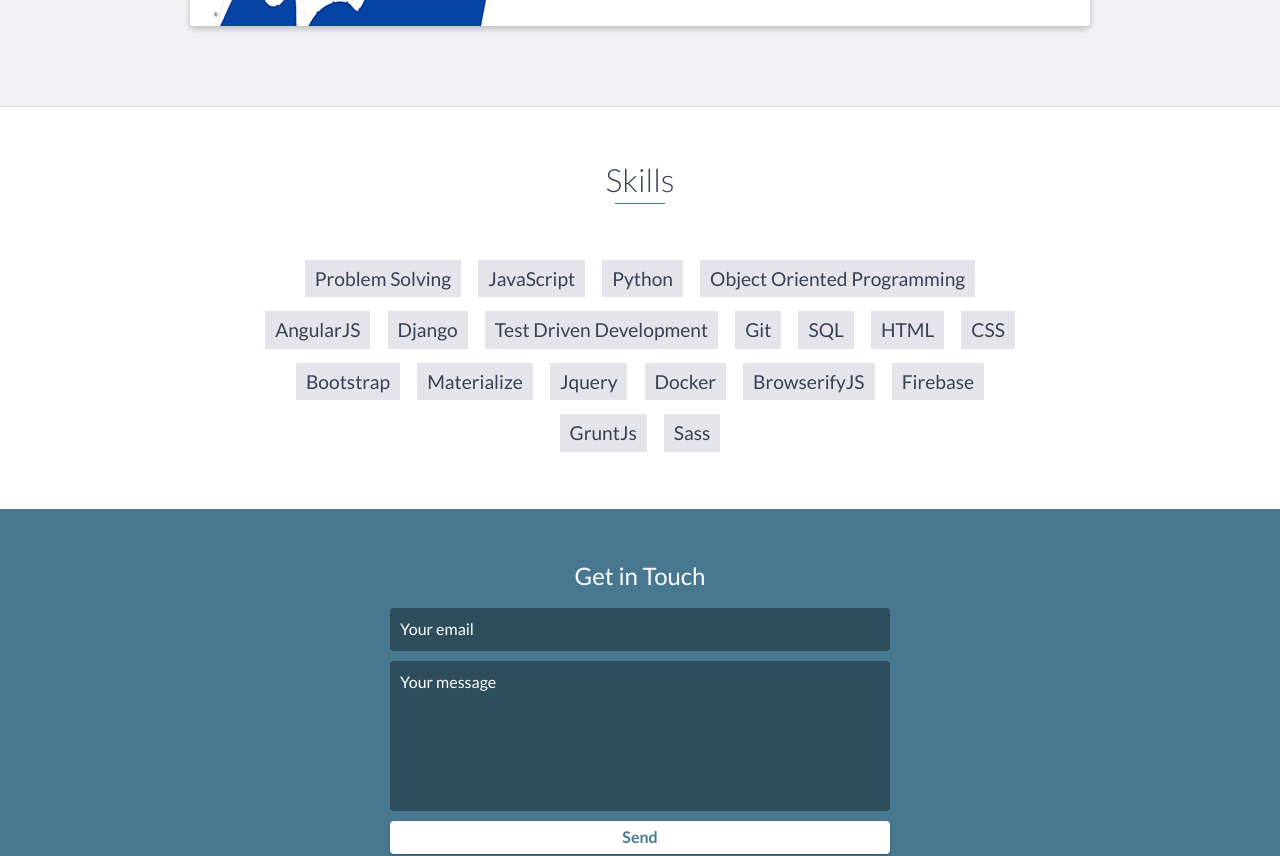
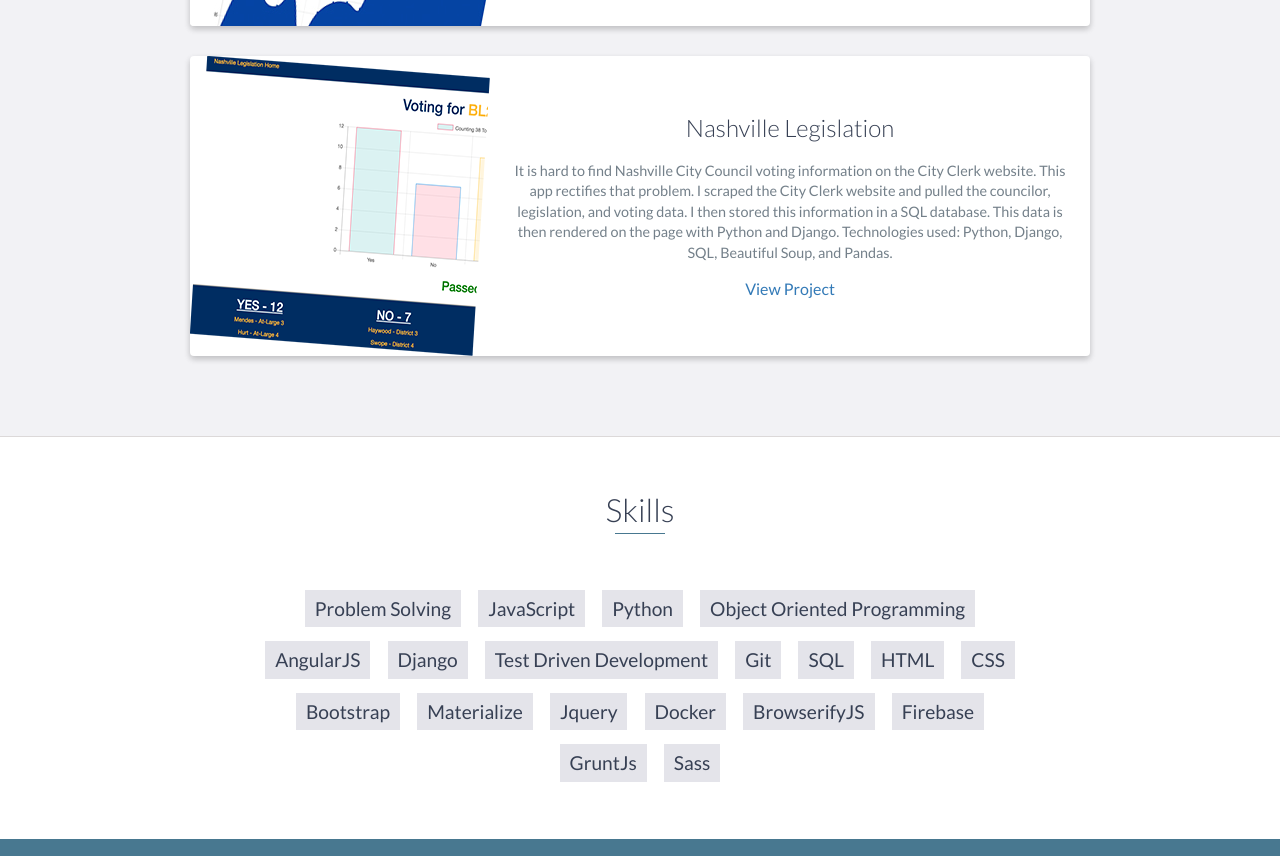
Before and after one commit to jamestonkin/jamestonkin.github.io, a website: page index.html in a window 1280 px wide. Shown: the part 3226-4082 px from the top of the page. Drawn offline with nearby package versions, Linux system fonts and the light colour scheme.

Commit message:
added third project

```diff
--- a/index.html
+++ b/index.html
@@ -182,20 +182,20 @@
                 </div>
                 <!-- End .project -->
 
-                <!-- <div class="project shadow-large">
+                <div class="project shadow-large">
                     <div class="project-image">
-                        <img src="images/project.jpg" />
-                    </div> -->
+                        <img src="images/nashleg.png" />
+                    </div>
                     <!-- End .project-image -->
-                    <!-- <div class="project-info">
-                        <h3>Project Name Here</h3>
+                    <div class="project-info">
+                        <h3>Nashville Legislation</h3>
                         <p>
-                            Lorem ipsum dolor sit amet, consectetur adipiscing elit. Curabitur in iaculis ex. Etiam volutpat laoreet urna. Morbi ut tortor nec nulla commodo malesuada sit amet vel lacus. Fusce eget efficitur libero. Morbi dapibus porta quam laoreet placerat.
+                            It is hard to find Nashville City Council voting information on the City Clerk website. This app rectifies that problem. I scraped the City Clerk website and pulled the councilor, legislation, and voting data. I then stored this information in a SQL database. This data is then rendered on the page with Python and Django. Technologies used: Python, Django, SQL, Beautiful Soup, and Pandas.
                         </p>
-                        <a href="#">View Project</a>
-                    </div> -->
+                        <a href="https://github.com/jamestonkin/nss-backend-capstone-python-django" target="_blank">View Project</a>
+                    </div>
                     <!-- End .project-info -->
-                <!-- </div> -->
+                </div>
                 <!-- End .project -->
             </div>
         </div>
```
Also changed, not shown: images/nashleg.png (added).
